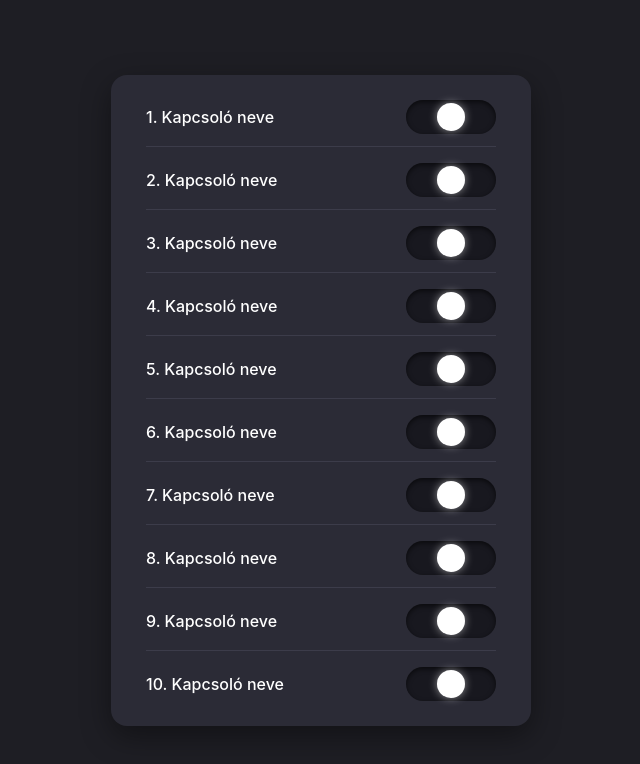
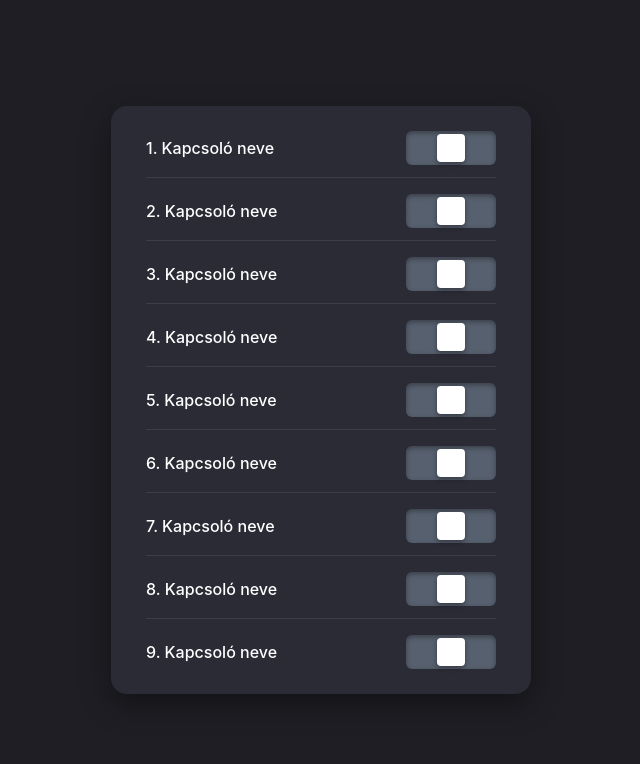
Before and after one commit to IstvanR/russian-swipe, a plain HTML site: page index.html in a window 1280 px wide. Shown: the whole page, without its empty margins (319-959 px from the left). Drawn offline with Linux system fonts and the light colour scheme.

```diff
--- a/index.html
+++ b/index.html
@@ -55,19 +55,20 @@
             user-select: none;
         }
 
-        /* 3 állású kapcsoló pályája */
+        /* 3 állású kapcsoló téglalapja */
         .tri-switch {
             position: relative;
             width: 90px;
             height: 34px;
-            background-color: #18181f;
-            border-radius: 20px;
+            background-color: #57606f; /* Alapértelmezett: Szürke */
+            border-radius: 6px;
             display: flex;
             align-items: center;
             justify-content: space-between;
             padding: 0 4px;
             cursor: pointer;
-            box-shadow: inset 0 2px 5px rgba(0,0,0,0.6);
+            box-shadow: inset 0 2px 5px rgba(0, 0, 0, 0.35);
+            transition: background-color 0.25s ease, box-shadow 0.25s ease;
         }
 
         /* Kattintható zónák a kapcsolón belül */
@@ -81,35 +82,40 @@
         .knob {
             position: absolute;
             top: 3px;
-            left: 31px; /* Alapértelmezett: Közép */
+            left: 31px;
             width: 28px;
             height: 28px;
-            border-radius: 50%;
-            background-color: #ffffff; /* Középen fehér */
-            transition: left 0.25s cubic-bezier(0.25, 0.8, 0.25, 1), background-color 0.25s ease, box-shadow 0.25s ease;
-            box-shadow: 0 0 8px rgba(255, 255, 255, 0.5);
+            border-radius: 4px;
+            background-color: #ffffff;
+            transition: left 0.25s cubic-bezier(0.25, 0.8, 0.25, 1);
+            box-shadow: 0 2px 5px rgba(0, 0, 0, 0.4);
             z-index: 1;
         }
 
-        /* BALRA: PIROS */
+        /* BALRA: PIROS TÉGLALAP */
+        .tri-switch[data-state="left"] {
+            background-color: #ff4757;
+            box-shadow: inset 0 2px 5px rgba(0, 0, 0, 0.2), 0 0 12px rgba(255, 71, 87, 0.5);
+        }
         .tri-switch[data-state="left"] .knob {
             left: 3px;
-            background-color: #ff4757;
-            box-shadow: 0 0 12px rgba(255, 71, 87, 0.8);
         }
 
-        /* KÖZÉPEN: FEHÉR */
+        /* KÖZÉPEN: SZÜRKE TÉGLALAP */
+        .tri-switch[data-state="center"] {
+            background-color: #57606f;
+        }
         .tri-switch[data-state="center"] .knob {
             left: 31px;
-            background-color: #ffffff;
-            box-shadow: 0 0 8px rgba(255, 255, 255, 0.5);
         }
 
-        /* JOBBRA: ZÖLD */
+        /* JOBBRA: ZÖLD TÉGLALAP */
+        .tri-switch[data-state="right"] {
+            background-color: #2ed573;
+            box-shadow: inset 0 2px 5px rgba(0, 0, 0, 0.2), 0 0 12px rgba(46, 213, 115, 0.5);
+        }
         .tri-switch[data-state="right"] .knob {
             left: 59px;
-            background-color: #2ed573;
-            box-shadow: 0 0 12px rgba(46, 213, 115, 0.8);
         }
     </style>
 </head>
@@ -119,7 +125,7 @@
 
     <script>
         // ==========================================
-        // ITT TUDOD KÖNNYEDÉN ÁTÍRNI A NEVEKET:
+        // ITT TUDOD KÖNNYEDÉN ÁTÍRNI A 9 NEVET:
         // ==========================================
         const kapcsoloNevek = [
             "1. Kapcsoló neve",
@@ -130,8 +136,7 @@
             "6. Kapcsoló neve",
             "7. Kapcsoló neve",
             "8. Kapcsoló neve",
-            "9. Kapcsoló neve",
-            "10. Kapcsoló neve"
+            "9. Kapcsoló neve"
         ];
 
         const container = document.getElementById("switchesContainer");
@@ -147,7 +152,7 @@
 
             const switchEl = document.createElement("div");
             switchEl.className = "tri-switch";
-            switchEl.dataset.state = "center"; // Induláskor középen van (fehér)
+            switchEl.dataset.state = "center"; // Induláskor középen van (szürke)
             switchEl.dataset.index = index;
 
             // 3 kattintható zóna (Bal, Közép, Jobb)
```
